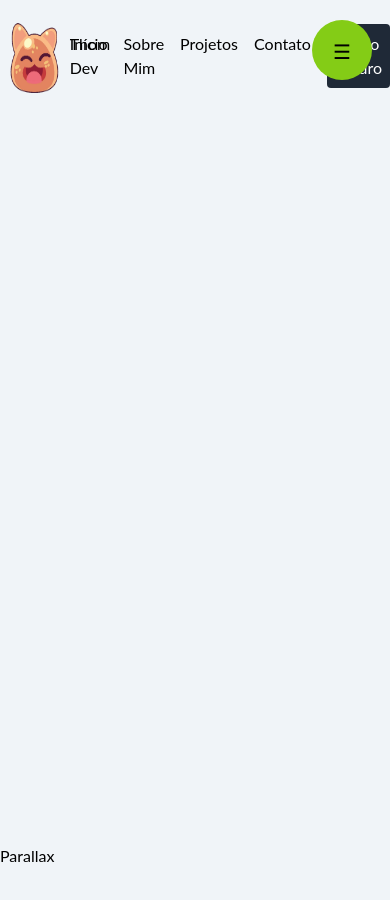
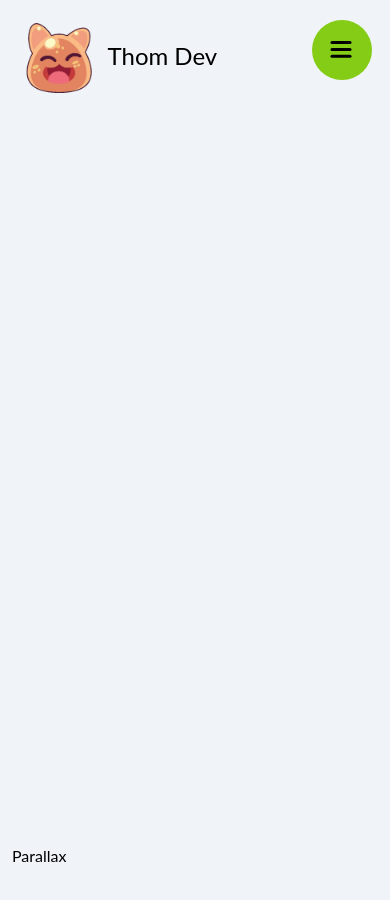
Before and after one commit to Thomgomes/Thom_Gomes_Dev, a React (Vite) app: page / in a window 390 px wide. Shown: the top 900 px of the page. Built offline with nearby package versions, Linux system fonts and the light colour scheme; a web font is replaced by a local one.

Commit message:
não consegue arrumar as animações do sidebar

```diff
--- /dev/null
+++ b/src/Animations/Motion/variants.js
@@ -0,0 +1,31 @@
+export const linksItemVariant = {
+  open: {
+    Transition: {
+      staggerChildren: 0.1,
+      delayChildren: 0.1,
+    },
+  },
+  closed: {
+    transition: {
+      staggerChildren: 0.1,
+      staggerDirection: -1,
+    },
+  },
+};
+
+export const itemVariant = {
+  open: {
+    y: 0,
+    opacity: 1,
+    transition: {
+      y: { stiffness: 1000, velocity: -100 },
+    },
+  },
+  closed: {
+    y: 70,
+    opacity: 0,
+    transition: {
+      y: { stiffness: 1000 },
+    },
+  },
+};
--- /dev/null
+++ b/src/components/Links/Links.jsx
@@ -0,0 +1,44 @@
+/* eslint-disable react/prop-types */
+import { motion } from "framer-motion";
+import ThemeToggle from "../../ThemeToggle";
+
+export default function Links({
+  divClass,
+  liClass,
+  aClass,
+  ulVariants,
+  liVariants,
+}) {
+  const handleClick = (e, targetId) => {
+    e.preventDefault();
+    const target = document.getElementById(targetId);
+    if (target) {
+      target.scrollIntoView({
+        behavior: "smooth",
+      });
+    }
+  };
+
+  const items = ["Início", "Sobre Mim", "Projetos", "Contato"];
+
+  return (
+    <motion.ul className={divClass} variants={ulVariants} >
+      {items.map((item) => (
+        <motion.li key={item} className={liClass} variants={liVariants}>
+          <motion.a
+            whileHover={{ scale: 1.1 }}
+            whileTap={{ scale: 0.9 }}
+            className={aClass}
+            href={`#${item}`}
+            onClick={(e) => handleClick(e, item)}
+          >
+            {item}
+          </motion.a>
+        </motion.li>
+      ))}
+      <motion.li aVariants={liVariants}>
+        <ThemeToggle />
+      </motion.li>
+    </motion.ul>
+  );
+}
--- a/src/components/Navbar/Navbar.jsx
+++ b/src/components/Navbar/Navbar.jsx
@@ -1,26 +1,14 @@
-import { Link } from "react-router-dom";
-import ThemeToggle from "../../ThemeToggle";
+import Links from "../Links/Links";
 import Sidebar from "../Sidebar/Sidebar";
 
 export default function Navbar() {
+
   return (
-    <nav className="flex items-center gap-4">
-      <ul className="flex gap-4">
-        <li>
-          <Link to="/">Início</Link>
-        </li>
-        <li>
-          <Link to="/about">Sobre Mim</Link>
-        </li>
-        <li>
-          <Link to="/contact">Projetos</Link>
-        </li>
-        <li>
-          <Link to="/contact">Contato</Link>
-        </li>
+    <nav className="flex items-center">
+      <ul className="hidden md:flex">
+        <Links divClass="flex gap-4" liClass="text-lg transition duration-300 ease-in-out hover:text-blue-500 p-1 border-b border-transparent hover:border-blue-500" aClass=""/>
       </ul>
-      <ThemeToggle />
-      <Sidebar/>
+      <Sidebar />
     </nav>
   );
 }
--- a/src/components/Sidebar/Links/Links.jsx
+++ /dev/null
@@ -1,31 +0,0 @@
-import ThemeToggle from "../../../ThemeToggle";
-
-export default function Links() {
-  const handleClick = (e, targetId) => {
-    e.preventDefault();
-    const target = document.getElementById(targetId);
-    if (target) {
-      target.scrollIntoView({
-        behavior: 'smooth'
-      });
-    }
-  };
-
-  const items = ["Início", "Sobre Mim", "Projetos", "Contato"];
-
-  return (
-    <div className="absolute h-full w-full flex flex-col items-center justify-center gap-6">
-      {items.map((item) => (
-        <a
-          key={item}
-          href={`#${item}`}
-          className="text-2xl"
-          onClick={(e) => handleClick(e, item)}
-        >
-          {item}
-        </a>
-      ))}
-      <ThemeToggle/>
-    </div>
-  );
-}
--- a/src/components/Sidebar/Sidebar.jsx
+++ b/src/components/Sidebar/Sidebar.jsx
@@ -1,10 +1,11 @@
 import { useState } from "react";
-import Links from "./Links/Links";
+import Links from "../Links/Links";
 import ToggleButton from "./ToggleButton/ToggleButton";
 import { motion } from "framer-motion";
+import { itemVariant, linksItemVariant } from "../../Animations/Motion/variants";
 
 export default function Sidebar() {
-  const [open, setOpen] = useState(false)
+  const [open, setOpen] = useState(false);
 
   const variants = {
     open: {
@@ -12,7 +13,7 @@ export default function Sidebar() {
       Transition: {
         type: "spring",
         stiffness: 20,
-      }
+      },
     },
     closed: {
       clipPath: "circle(30px at 336px 50px)",
@@ -21,16 +22,25 @@ export default function Sidebar() {
         type: "spring",
         stiffness: 400,
         damping: 40,
-      }
+      },
     },
-  }
+  };
 
   return (
-    <>
-      <motion.div animate={open ? "open" : "closed"} variants={variants} className="bg-lime-500 fixed top-0 right-0 bottom-0 w-96">
-        <Links />
+    <div className="md:hidden">
+      <motion.div
+        animate={open ? "open" : "closed"}
+        variants={variants}
+        className="bg-lime-500 fixed top-0 right-0 bottom-0 w-96"
+      >
+          <Links
+            divClass="absolute h-full w-full flex flex-col items-center justify-center gap-6"
+            liClass="text-2xl transition duration-300 ease-in-out hover:text-blue-500 border-b border-transparent hover:border-blue-500"
+            ulVariants={linksItemVariant}
+            liVariants={itemVariant}
+          />
       </motion.div>
-      <ToggleButton setOpen={setOpen}/>
-    </>
+      <ToggleButton setOpen={setOpen} open={open}/>
+    </div>
   );
 }
--- a/src/components/Sidebar/ToggleButton/ToggleButton.jsx
+++ b/src/components/Sidebar/ToggleButton/ToggleButton.jsx
@@ -1,12 +1,40 @@
+import { motion } from "framer-motion";
+
 /* eslint-disable react/prop-types */
-export default function ToggleButton({ setOpen }) {
+export default function ToggleButton({ setOpen, open }) {
   return (
     <button
       onClick={() => setOpen((prev) => !prev)}
-      className="w-16 h-16 rounded-full fixed top-[1.2em] right-4"
+      className="w-16 h-16 rounded-full fixed top-[1.2em] -right-1"
     >
-      {/* Icon or text for the button */}
-      <span className="text-xl">☰</span>
+      <svg width="23" height="23" viewBox="0 0 23 23">
+        <motion.path
+          strokeWidth="3"
+          stroke="black"
+          strokeLinecap="round"
+          animate={{
+            d: open ? "M 3 16.5 L 17 2.5" : "M 2 2.5 L 20 2.5"
+          }}
+          transition={{ duration: 0.3 }}
+        />
+        <motion.path
+          strokeWidth="3"
+          stroke="black"
+          strokeLinecap="round"
+          d="M 2 9.423 L 20 9.423"
+          animate={{ opacity: open ? 0 : 1 }}
+          transition={{ duration: 0.3 }}
+        />
+        <motion.path
+          strokeWidth="3"
+          stroke="black"
+          strokeLinecap="round"
+          animate={{
+            d: open ? "M 3 2.5 L 17 16.346" : "M 2 16.346 L 20 16.346"
+          }}
+          transition={{ duration: 0.3 }}
+        />
+      </svg>
     </button>
-  )
+  );
 }
--- a/src/containers/Header.jsx
+++ b/src/containers/Header.jsx
@@ -6,17 +6,9 @@ export default function Header() {
         <header className="flex justify-between items-center pt-4">
             <a href="https://github.com/Thomgomes" target="_blank" className="flex items-center">
                 <img src={Thomty} alt="Thomty" className="h-20 w-20border-2"/>
-                <span>Thom Dev</span>
+                <span className="text-2xl">Thom Dev</span>
             </a>
             <Navbar/>
         </header>
-    //   {/* <header className="">
-    //     <ThemeToggle />
-    //   </header>
-    //   <main className="">
-    //     <h1>Hello, World!</h1>
-    //     Adicione seu conteúdo aqui
-    //   </main>
-    //   <Link to="/404">404</Link> */}
   );
 }
--- a/src/pages/HomePage.jsx
+++ b/src/pages/HomePage.jsx
@@ -3,7 +3,7 @@ import Section from "../containers/Section";
 
 export default function HomePage() {
   return (
-    <>
+    <div className="mx-3">
       <Section id="Início">
         <Header />
       </Section>
@@ -13,6 +13,6 @@ export default function HomePage() {
       <Section id="Projetos">Projetos</Section>
       <Section>Parallax</Section>
       <Section id="Contato">Contato</Section>
-    </>
+    </div>
   );
 }
```
